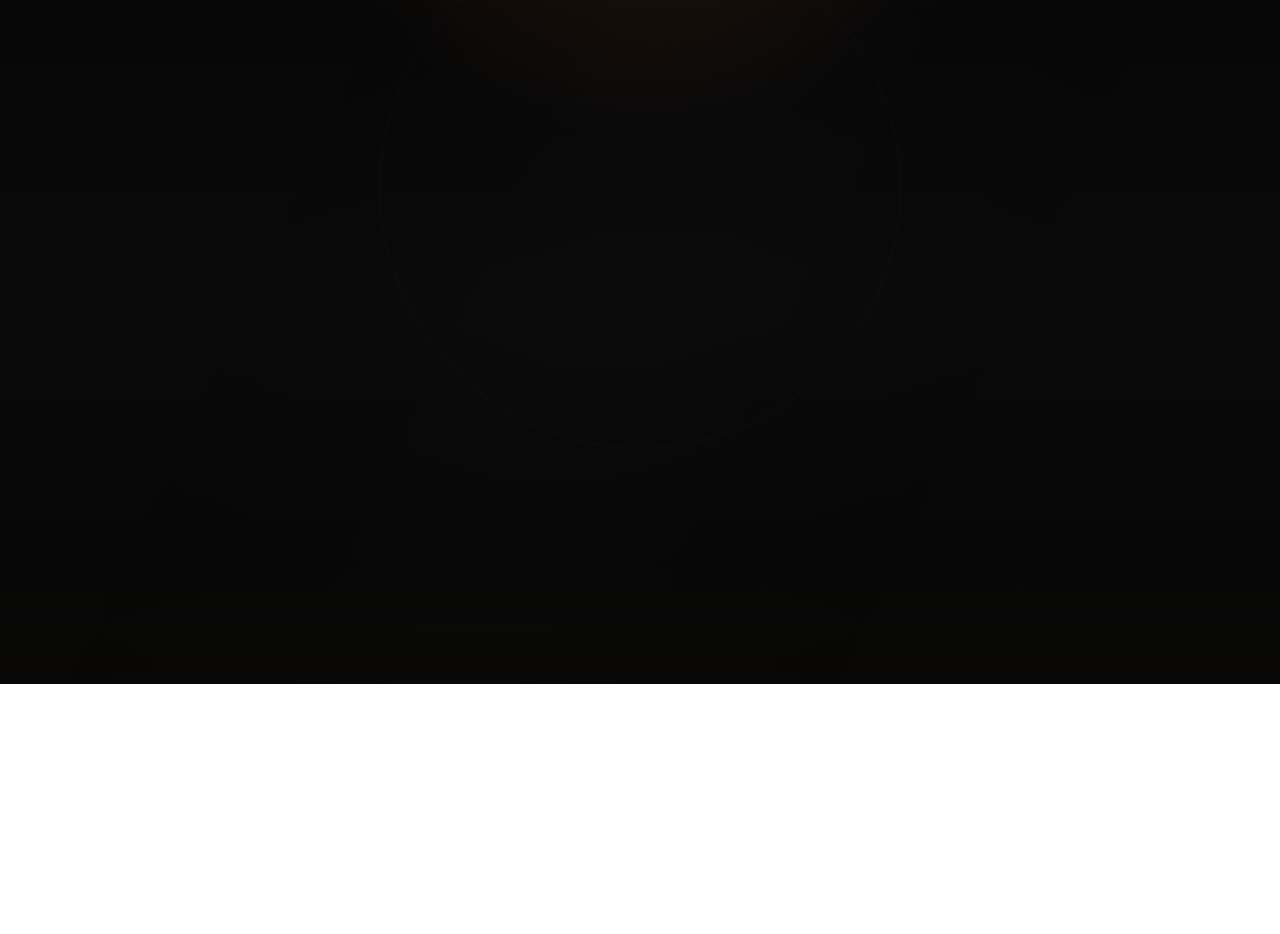
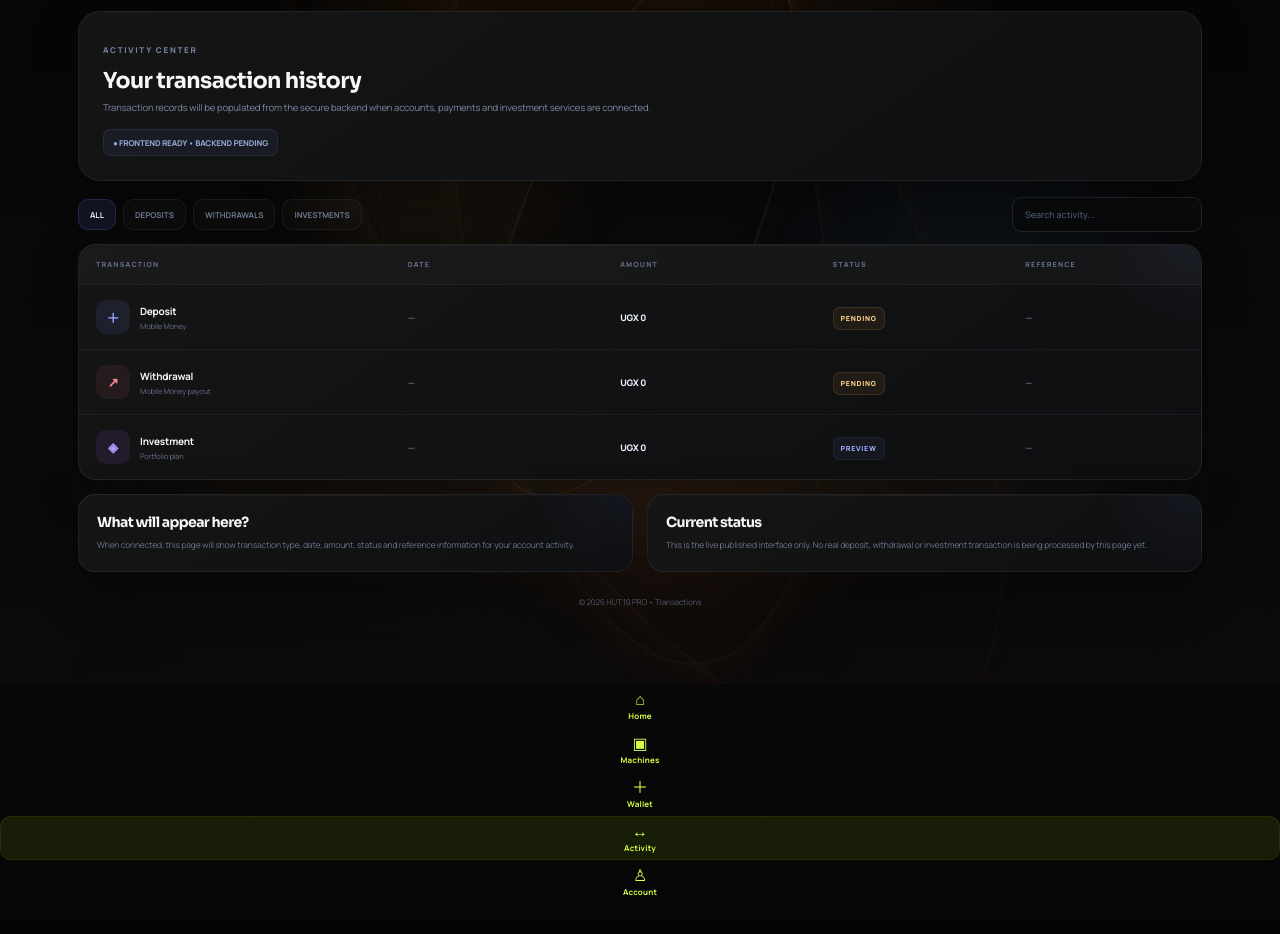
Before and after one commit to kibukscaleb-sys/kibuks-money-investment, a plain HTML site: page transactions.html in a window 1280 px wide. Shown: the part 116-1050 px from the top of the page. Before the commit the page ends 800 px from the top, so only its background shows below. Drawn offline with nearby package versions, Linux system fonts and the light colour scheme.

Commit message:
Add HUT 10 PRO bottom navigation across pages

```diff
--- a/transactions.html
+++ b/transactions.html
@@ -45,6 +45,14 @@ input,select,textarea{background:#0a0b0d!important;color:#f4f4f4!important;borde
 .stat-symbol,.quick-icon,.plan-icon{background:rgba(255,122,0,.10)!important;color:#ffb21c!important}
 .machine-card,.machine-item,.investment-card{background:linear-gradient(145deg,#151515,#0d0e10)!important;border-color:rgba(255,255,255,.07)!important}
 .machine-card:hover,.investment-card:hover,.quick-row:hover{border-color:rgba(255,145,0,.28)!important;box-shadow:0 18px 42px rgba(255,122,0,.06)!important}
+
+<style id="hut10-bottom-nav-style">
+.hut10-bottom-nav{position:fixed;left:50%;bottom:12px;transform:translateX(-50%);width:min(560px,calc(100vw - 28px));z-index:9999;display:grid;grid-template-columns:repeat(5,1fr);gap:5px;padding:7px;border:1px solid rgba(183,255,0,.16);border-radius:17px;background:rgba(8,11,8,.94);backdrop-filter:blur(18px);box-shadow:0 18px 55px rgba(0,0,0,.5),0 0 28px rgba(183,255,0,.06)}
+.hut10-bottom-nav a{display:grid;place-items:center;gap:3px;padding:7px 4px;border-radius:11px;color:#7f8b78;text-decoration:none;transition:.2s ease}
+.hut10-bottom-nav a span{font-size:16px;line-height:1}.hut10-bottom-nav a b{font:700 8px Manrope,Arial,sans-serif;letter-spacing:.2px}.hut10-bottom-nav a:hover,.hut10-bottom-nav a.active{color:#b7ff00;background:rgba(183,255,0,.09);box-shadow:inset 0 0 0 1px rgba(183,255,0,.08)}
+body{padding-bottom:86px!important}
+@media(max-width:520px){.hut10-bottom-nav{bottom:10px;width:calc(100vw - 20px);padding:6px}.hut10-bottom-nav a{padding:6px 2px}.hut10-bottom-nav a b{font-size:7px}}
+</style>
 </head>
 <body>
 <div class="ai-atmosphere" aria-hidden="true">
@@ -114,4 +122,12 @@ async function loadLiveTransactions(){
   }catch(e){console.error('Transaction load failed',e);}
 }
 document.addEventListener('DOMContentLoaded',loadLiveTransactions);
-</script></body></html>
+</script>
+  <nav class="hut10-bottom-nav" aria-label="App navigation">
+    <a href="index.html"><span>⌂</span><b>Home</b></a>
+    <a href="machines.html"><span>▣</span><b>Machines</b></a>
+    <a href="money.html"><span>＋</span><b>Wallet</b></a>
+    <a href="transactions.html" class="active"><span>↔</span><b>Activity</b></a>
+    <a href="profile.html"><span>♙</span><b>Account</b></a>
+  </nav>
+</body></html>
```
